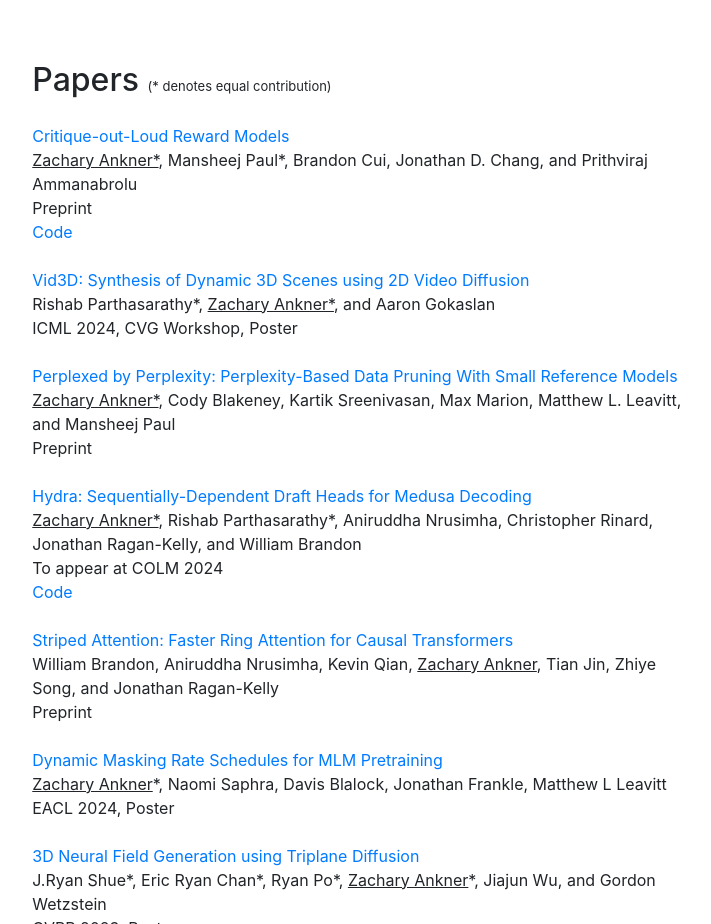
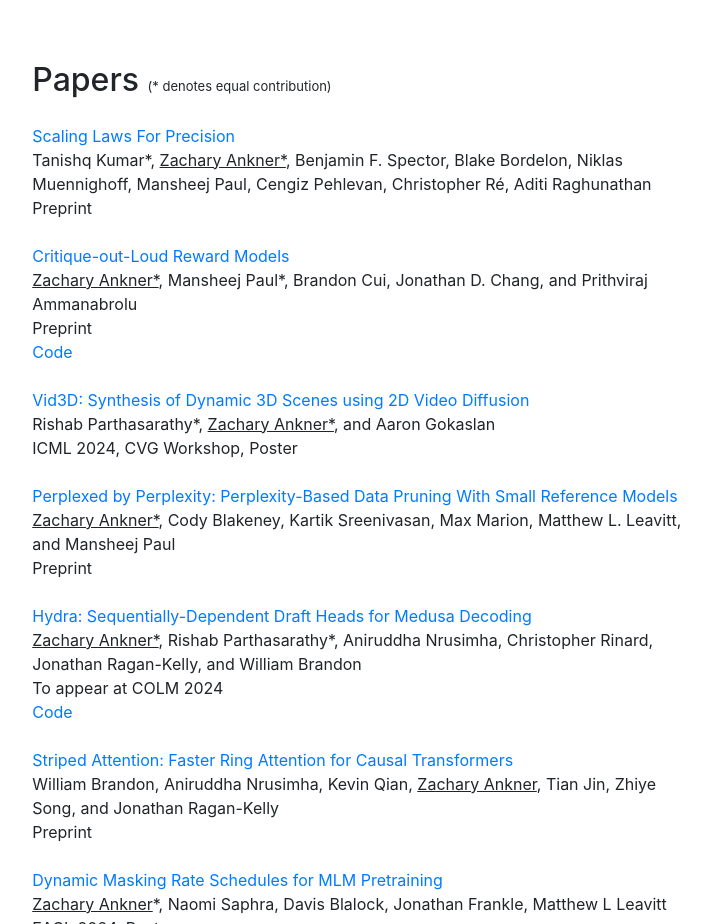
Before and after one commit to zankner/zackankner.com, a plain HTML site: page index.html in a window 1280 px wide. Shown: the part 793-1717 px from the top of the page, without its empty margins (274-985 px from the left). Drawn offline with nearby package versions, Linux system fonts and the light colour scheme.

Commit message:
adding scaling laws

```diff
--- a/index.html
+++ b/index.html
@@ -65,6 +65,12 @@
         <div class="mt-5 d-flex justify-content-center">
             <div class="col-md-9">
                 <h2 class="mb-1">Papers <small style="font-size: small;">(* denotes equal contribution)</small></h2>
+
+                <div class="mt-4">
+                    <a href="https://arxiv.org/abs/2411.04330">Scaling Laws For Precision</a>
+                    <p class="mb-0">Tanishq Kumar*, <u>Zachary Ankner*</u>, Benjamin F. Spector, Blake Bordelon, Niklas Muennighoff, Mansheej Paul, Cengiz Pehlevan, Christopher Ré, Aditi Raghunathan</p>
+                    <p class="mb-0">Preprint</p>
+                </div>
 
                 <div class="mt-4">
                     <a href="https://arxiv.org/abs/2408.11791">Critique-out-Loud Reward Models</a>
```
Also changed, not shown: 1 other file.
